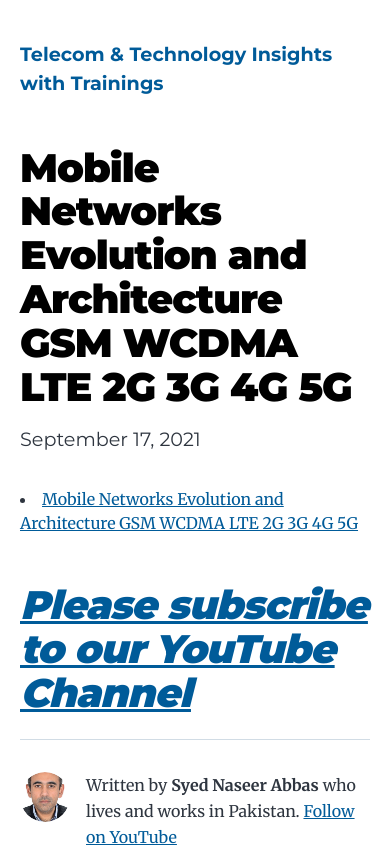
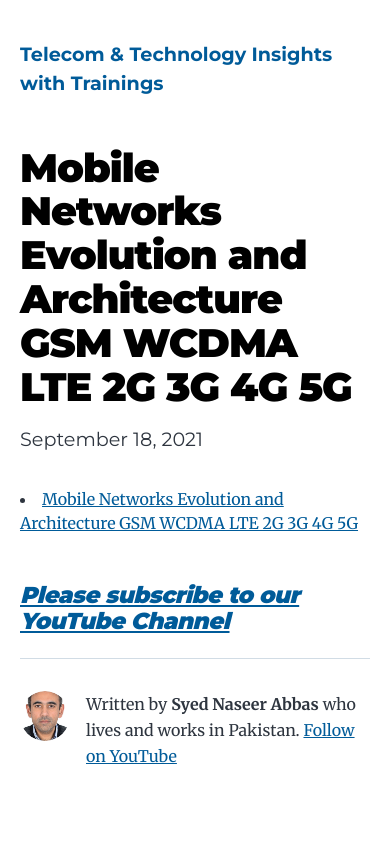
Before and after one commit to syed-naseer-abbas/myblogsstarter, a Gatsby site: page /mobile-networks-evolution-and-architecture-gsm-wcdma-lte-2g-3g-4g-5g/ in a window 390 px wide. Shown: the top 853 px of the page. Built offline with nearby package versions, Linux system fonts and the light colour scheme; Gatsby itself is replaced by a stand-in of ours.

Commit message:
Update Blog “mobile-networks-evolution-and-architecture-gsm-wcdma-lte-2g-3g-4g-5g/index”

```diff
--- a/content/blog/mobile-networks-evolution-and-architecture-gsm-wcdma-lte-2g-3g-4g-5g/index.md
+++ b/content/blog/mobile-networks-evolution-and-architecture-gsm-wcdma-lte-2g-3g-4g-5g/index.md
@@ -1,12 +1,8 @@
 ---
 title: Mobile Networks Evolution and Architecture GSM WCDMA LTE 2G 3G 4G 5G
-date: 2021-09-17T18:08:20.221Z
+date: 2021-09-18T07:38:57.877Z
 description: Mobile Networks Evolution and Architecture GSM WCDMA LTE 2G 3G 4G 5G
 ---
-
-
 * [Mobile Networks Evolution and Architecture GSM WCDMA LTE 2G 3G 4G 5G](https://youtu.be/Ov9vaWLYIWE)
 
-
-
-# ***[Please subscribe to our YouTube Channel](https://youtube.com/channel/UCc7xxMNhp1TklKpcc34gROA?sub_confirmation=1)***
+#### ***[Please subscribe to our YouTube Channel](https://youtube.com/channel/UCc7xxMNhp1TklKpcc34gROA?sub_confirmation=1)***
```
